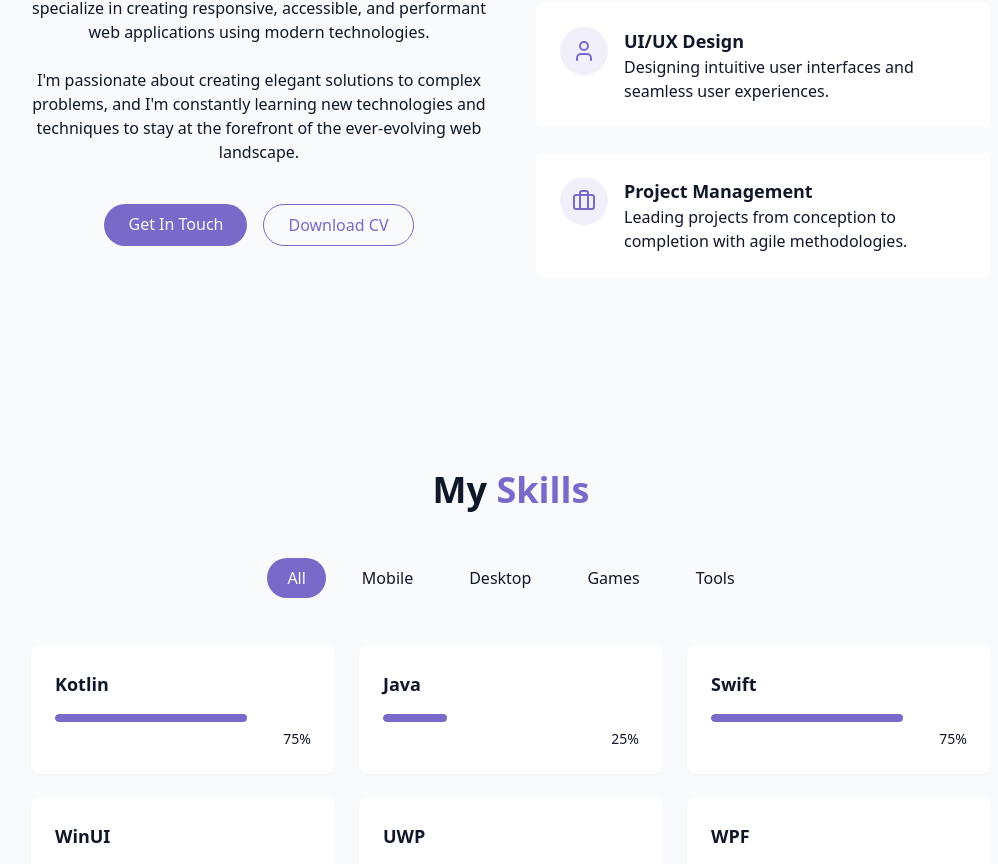
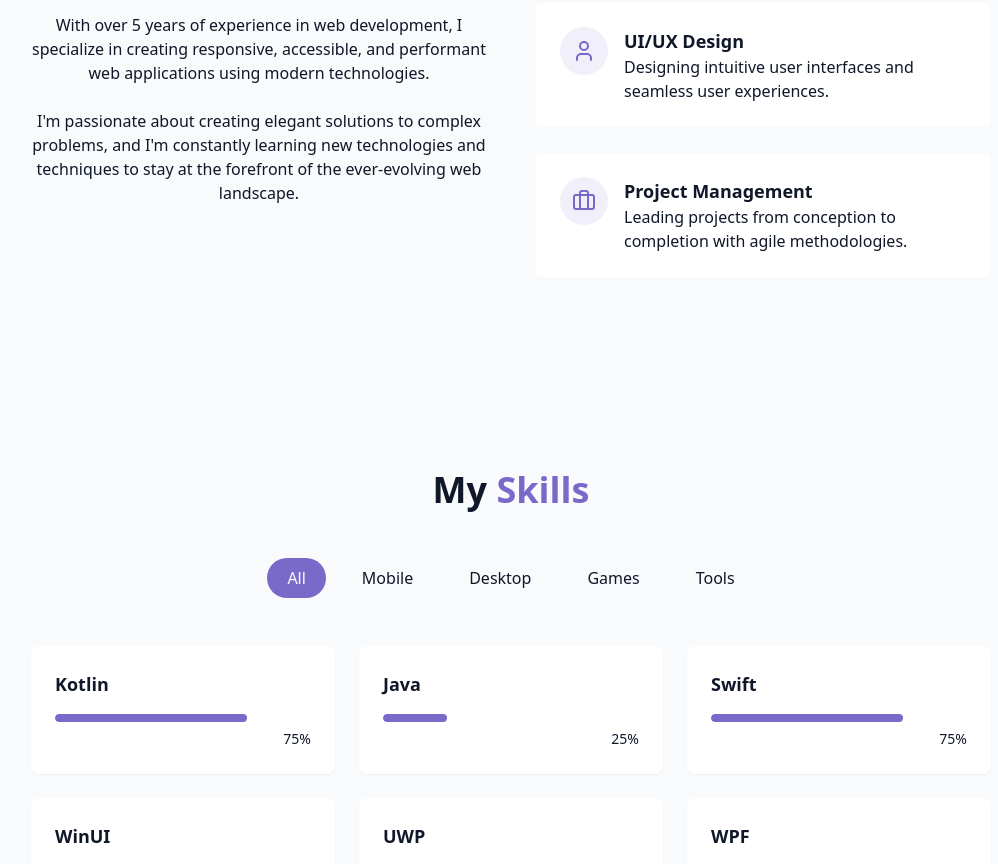
Before and after one commit to Ivan-Bondaruk/.github, a React (Vite) app: page / in a window 1280 px wide. Shown: the part 1132-1996 px from the top of the page, without its empty margins (129-1127 px from the left). Built offline with nearby package versions, Linux system fonts and the light colour scheme.

Commit message:
Update AboutSection.jsx

```diff
--- a/src/components/AboutSection.jsx
+++ b/src/components/AboutSection.jsx
@@ -27,20 +27,6 @@ export const AboutSection = () => {
               techniques to stay at the forefront of the ever-evolving web
               landscape.
             </p>
-
-            <div className="flex flex-col sm:flex-row gap-4 pt-4 justify-center">
-              <a href="#contact" className="cosmic-button">
-                {" "}
-                Get In Touch
-              </a>
-
-              <a
-                href=""
-                className="px-6 py-2 rounded-full border border-primary text-primary hover:bg-primary/10 transition-colors duration-300"
-              >
-                Download CV
-              </a>
-            </div>
           </div>
 
           <div className="grid grid-cols-1 gap-6">
```
